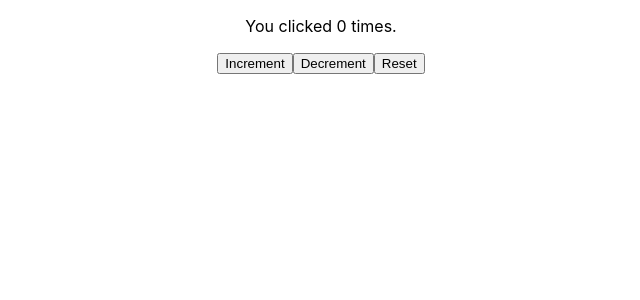
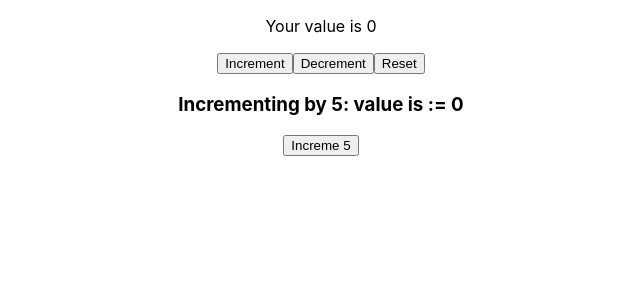
Before and after one commit to ClaytonSiby/React-Hooks, a React (Create React App) app: page / in a window 1280 px wide. Shown: the top 300 px of the page, without its empty margins (319-959 px from the left). Built offline with nearby package versions, Linux system fonts and the light colour scheme.

Commit message:
Add PrevState function component to demonstrate the use of previous state

```diff
--- a/src/App.js
+++ b/src/App.js
@@ -1,10 +1,12 @@
-import UseState from './components/useState';
+import Counter from './components/counter';
+import PrevState from './components/PrevState';
 import './App.css';
 
 function App() {
   return (
     <div className="App">
-      <UseState />
+      <Counter />
+      <PrevState />
     </div>
   );
 }
--- /dev/null
+++ b/src/components/PrevState.js
@@ -0,0 +1,19 @@
+import React, { useState } from 'react'
+
+function PrevState () {
+  const initialCount = 0
+  const [count, setCount] = useState(initialCount)
+
+  const incrementByFive = () => {
+    for (let i = 0; i < 5; i++) {
+      setCount(prevState => prevState + 1)
+    }
+  }
+
+  return <div>
+      <h3>Incrementing by 5: value is := { count }</h3>
+      <button onClick={ incrementByFive }>Increme 5 </button>
+  </div>
+}
+
+export default PrevState
--- /dev/null
+++ b/src/components/counter.js
@@ -0,0 +1,16 @@
+import React, { useState } from 'react'
+
+function Counter () {
+  const [count, setCount] = useState(0)
+
+  return (
+    <div>
+      <p> Your value is {count}</p>
+      <button onClick={() => setCount(count + 1)}>Increment</button>
+      <button onClick={() => setCount(count - 1)}>Decrement</button>
+      <button onClick={() => setCount(0)}>Reset</button>
+    </div>
+  )
+}
+
+export default Counter
--- a/src/components/useState.js
+++ /dev/null
@@ -1,16 +0,0 @@
-import React, { useState } from 'react';
-
-function UseState() {
-    const [ count, setCount] = useState(0);
-
-    return (
-        <div>
-            <p> You clicked { count } times.</p>
-            <button onClick={ () => setCount(count + 1) }>Increment</button>
-            <button onClick={ () => setCount(count - 1) }>Decrement</button>
-            <button onClick={ () => setCount(0) }>Reset</button>
-        </div>
-    )
-}
-
-export default UseState
```
Also changed, not shown: 1 other file (tests, documents, lock files or other folders).
